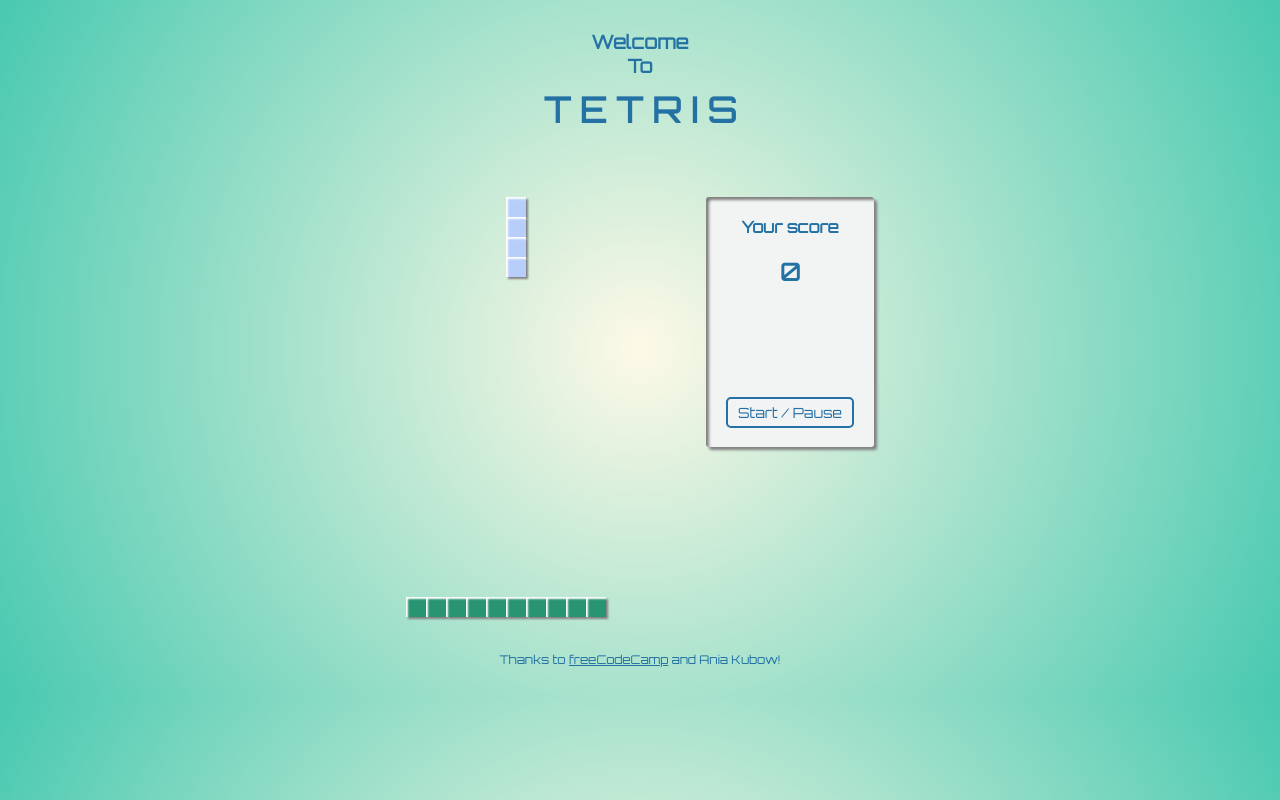
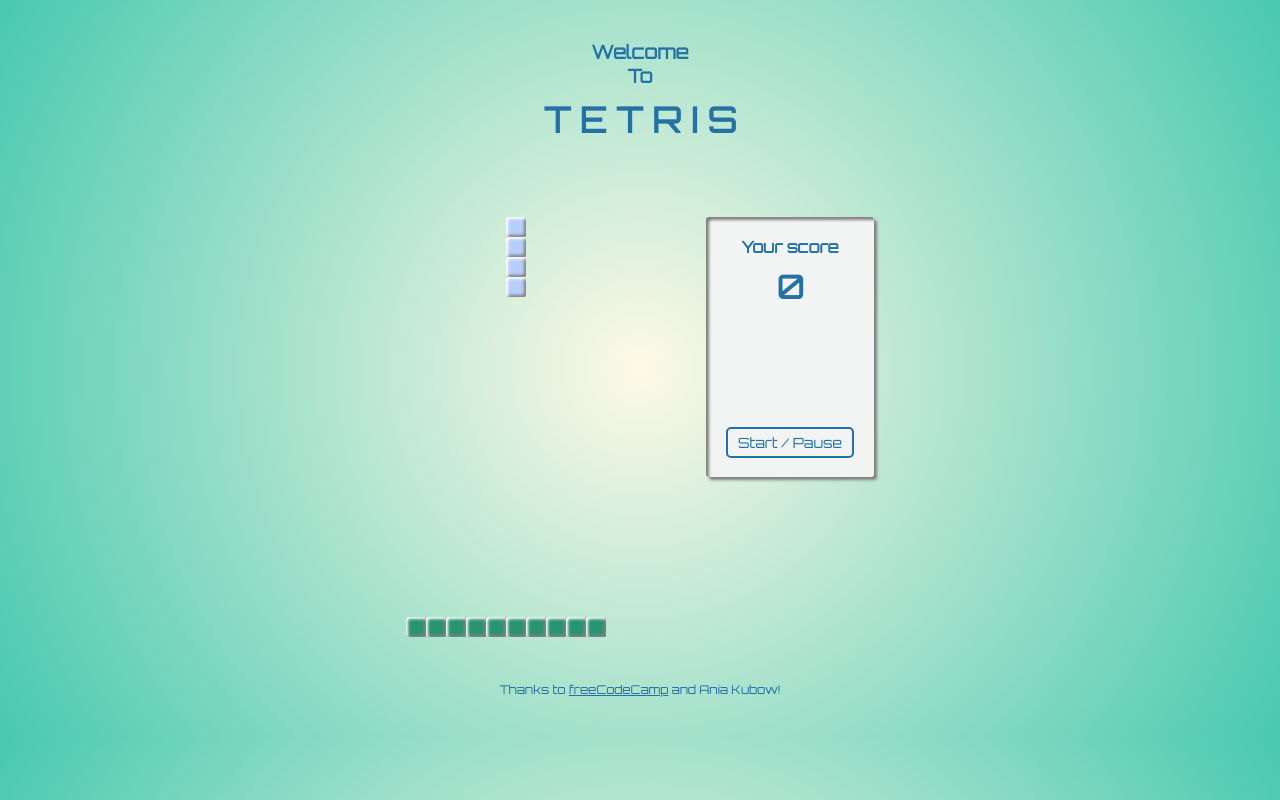
Before and after one commit to epictete/basic-tetris, a plain HTML site: page index.html in a window 1280 px wide. Drawn offline with Linux system fonts and the light colour scheme.

Commit message:
Tried to improve the look of the squares and made some minor style updates

```diff
--- a/index.html
+++ b/index.html
@@ -232,8 +232,8 @@
 
         <div class="panel">
 
-          <h4>Your score<br><br></h4>
-          <h2><span id="score">0</span></h2>
+          <h4>Your score</h4>
+          <h1><span id="score">0</span></h1>
 
           <div class="mini-grid">
             <div></div>
--- a/style.css
+++ b/style.css
@@ -12,8 +12,9 @@
 }
 
 header {
+  height: 25%;
   text-align: center;
-  padding: 30px;
+  padding: 40px 0;
 }
 
 header h1 {
@@ -22,19 +23,21 @@
 }
 
 main {
+  height: 60%;
   text-align: center;
 }
 
 footer {
+  height: 15%;
   text-align: center;
-  padding: 30px 0;
+  padding: 40px 0;
   font-size: 12px;
 }
 
 .container {
   display: flex;
   justify-content: center;
-  width: 800px;
+  width: 75%;
   margin: 0 auto;
   padding: 25px 0;
 }
@@ -71,13 +74,18 @@
   background: #F2F4F4;
   box-shadow: inset 3px 3px 3px gray, 3px 3px 3px gray;
   border-radius: 3px;
-  height: 210px;
+  height: 220px;
   padding: 20px;
+}
+
+.panel h1 {
+  margin: 10px 0 20px 0;
 }
 
 .tetromino {
   background-color: blue;
-  box-shadow: inset 2px 2px 2px white, 2px 2px 2px gray;
+  box-shadow: inset 2px 2px 3px white, inset -2px -2px 3px gray;
+  border-radius: 2px;
 }
 
 .mini-grid {
@@ -85,7 +93,7 @@
   height: 80px;
   display: flex;
   flex-wrap: wrap;
-  margin: 10px 0;
+  margin: 10px auto;
 }
 
 .mini-grid div {
@@ -95,5 +103,6 @@
 
 .taken {
   background: #289472;
-  box-shadow: inset 2px 2px 2px white, 2px 2px 2px gray;
+  box-shadow: inset 2px 2px 3px white, inset -2px -2px 3px gray;
+  border-radius: 2px;
 }
```
